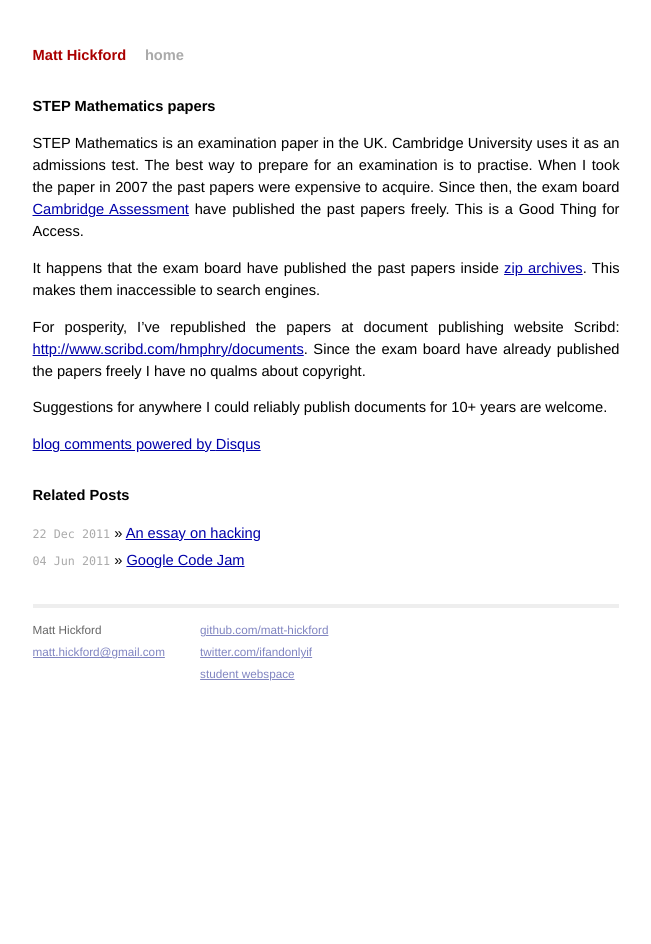
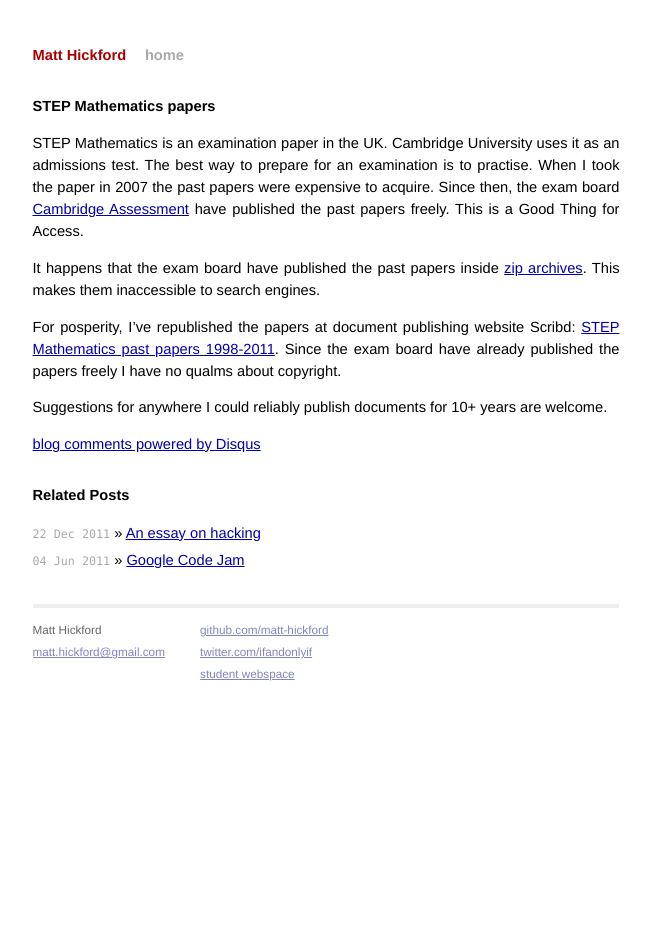
Before and after one commit to hickford/hickford.github.io, a Jekyll site: the page built from _posts/2011-12-28-step-mathematics-papers.markdown, in a window 1280 px wide. Shown: the whole page, without its empty margins (314-965 px from the left). Built offline with Jekyll 4.4.1, drawn with Linux system fonts in a browser that asks for light colours; Markdown is read by kramdown in place of the engine named in the settings; comment, search, counter and statistics services are not loaded.

Commit message:
fix link

```diff
--- a/_posts/2011-12-28-step-mathematics-papers.markdown
+++ b/_posts/2011-12-28-step-mathematics-papers.markdown
@@ -10,6 +10,6 @@ STEP Mathematics is an examination paper in the UK. Cambridge University uses it
 
 It happens that the exam board have published the past papers inside [zip archives](http://www.admissionstests.cambridgeassessment.org.uk/adt/step/Test+Preparation). This makes them inaccessible to search engines.
 
-For posperity, I've republished the papers at document publishing website Scribd: [http://www.scribd.com/hmphry/documents](STEP Mathematics past papers 1998-2011). Since the exam board have already published the papers freely I have no qualms about copyright.
+For posperity, I've republished the papers at document publishing website Scribd: [STEP Mathematics past papers 1998-2011](http://www.scribd.com/hmphry/documents). Since the exam board have already published the papers freely I have no qualms about copyright.
 
 Suggestions for anywhere I could reliably publish documents for 10+ years are welcome.
```
Also changed, not shown: 1 other file.
